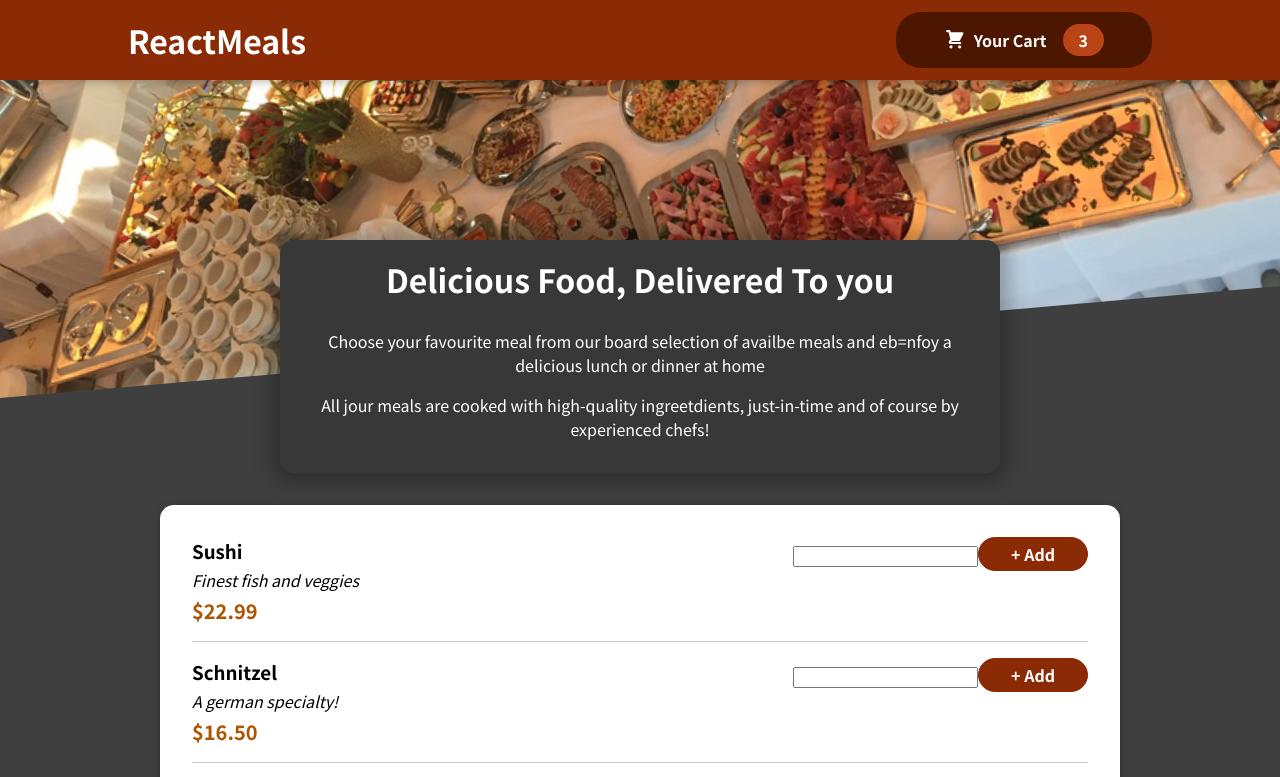
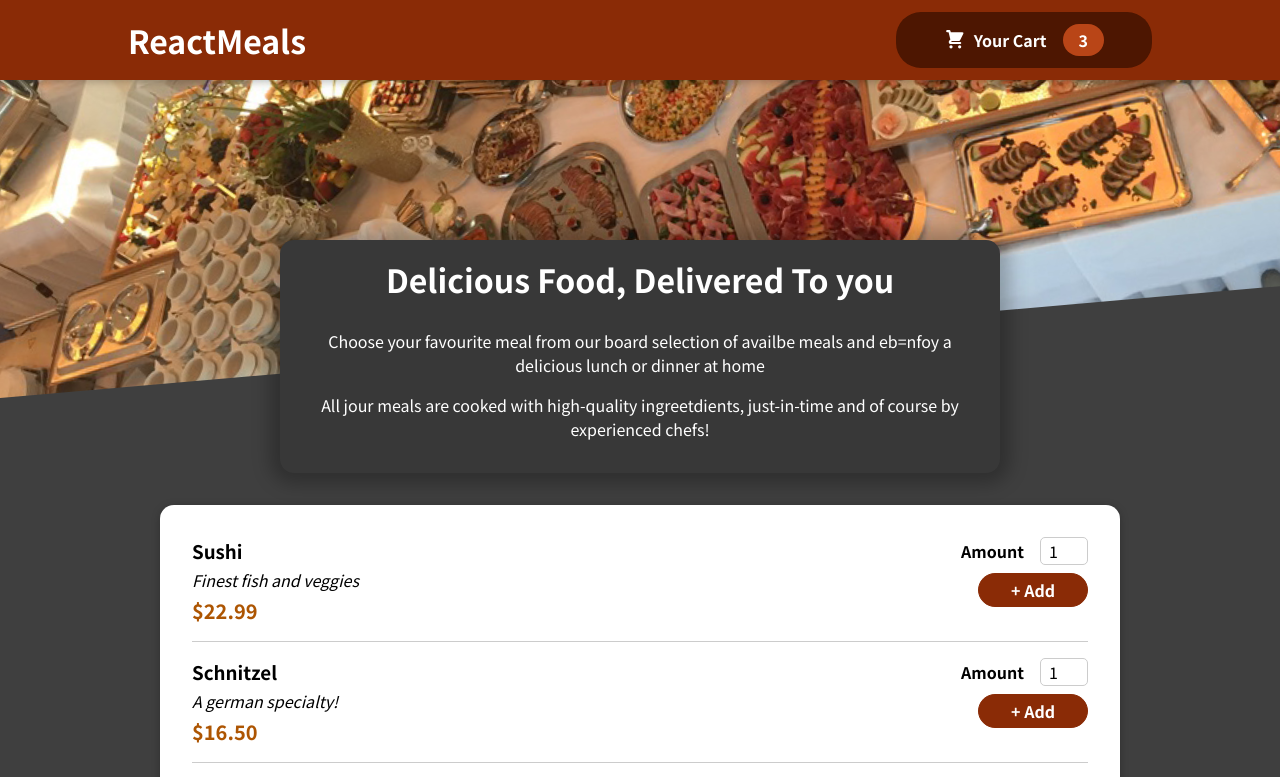
Before and after one commit to Alexander-OE/cart, a JavaScript app: page / in a window 1280 px wide. Shown: the top 777 px of the page. Built offline with nearby package versions, Linux system fonts and the light colour scheme.

Commit message:
add Input.js aand Cart.js

```diff
--- a/src/components/Meals/MealItem/MealItemForm.js
+++ b/src/components/Meals/MealItem/MealItemForm.js
@@ -1,9 +1,16 @@
 import classes from "./MealItemForm.module.css"
-
+import Input from "../../UI/Input";
 const MealItemForm = (props) => {
     return (
         <form className={classes.form}>
-            <input type="text" />
+            <Input label="Amount" input={{
+                id: "amount",
+                type: 'number',
+                min: '1',
+                max: '5',
+                step: '1',
+                defaultValue: '1'
+            }} />
             <button>+ Add</button>
         </form>
      );
--- /dev/null
+++ b/src/components/UI/Input.js
@@ -0,0 +1,10 @@
+import classes from "./Input.module.css"
+
+const Input = (props) => {
+    return ( <div className={classes.input}>
+        <label htmlFor={props.input.id}>{props.label}</label>
+        <input {...props.input} />
+    </div> );
+}
+
+export default Input;
--- /dev/null
+++ b/src/components/UI/Input.module.css
@@ -0,0 +1,18 @@
+.input {
+    display: flex;
+    align-items: center;
+    margin-bottom: 0.5rem;
+  }
+
+  .input label {
+    font-weight: bold;
+    margin-right: 1rem;
+  }
+
+  .input input {
+    width: 3rem;
+    border-radius: 5px;
+    border: 1px solid #ccc;
+    font: inherit;
+    padding-left: 0.5rem;
+  }
```
Also changed, not shown: src/components/Cart/Cart.js (added, +27 -0 lines), src/components/Cart/Cart.module.css (added, +46 -0 lines).
